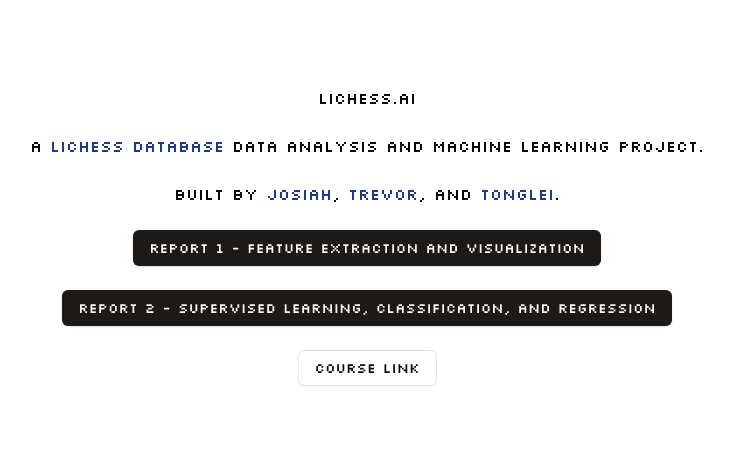
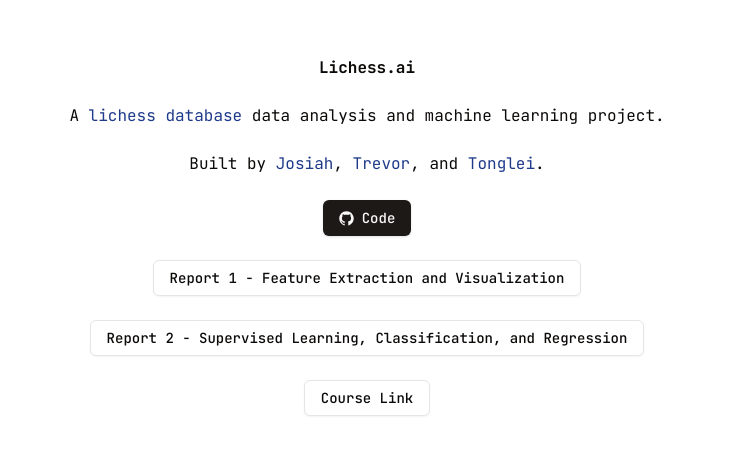
Before and after one commit to plettj/lichess.ai, a Next.js app in the folder lichess.ai/: page / in a window 1280 px wide. Shown: the part 164-618 px from the top of the page, without its empty margins (273-1006 px from the left). Built offline with nearby package versions, Linux system fonts and the light colour scheme.

Commit message:
feat: Link to this repo

```diff
--- a/lichess.ai/app/(home)/page.tsx
+++ b/lichess.ai/app/(home)/page.tsx
@@ -1,14 +1,15 @@
 import { Button } from "@/components/ui/button";
+import { GitHubLogoIcon } from "@radix-ui/react-icons";
 import Link from "next/link";
 
 export default async function Home() {
   return (
     <main className="flex flex-col gap-6 my-auto items-center">
-      <h1>Lichess.ai</h1>
+      <h1 className="font-bold">Lichess.ai</h1>
       <p>
         A{" "}
         <a
-          className="no-underline text-blue-900 hover:to-blue-700"
+          className="no-underline text-blue-900 hover:to-blue-700 hover:underline"
           href="https://database.lichess.org/#standard_games"
         >
           lichess database
@@ -18,21 +19,21 @@
       <p>
         Built by{" "}
         <a
-          className="no-underline text-blue-900 hover:to-blue-700"
+          className="no-underline text-blue-900 hover:to-blue-700 hover:underline"
           href="https://plett.dev"
         >
           Josiah
         </a>
         ,{" "}
         <a
-          className="no-underline text-blue-900 hover:to-blue-700"
+          className="no-underline text-blue-900 hover:to-blue-700 hover:underline"
           href="https://tdude92.github.io/"
         >
           Trevor
         </a>
         , and{" "}
         <a
-          className="no-underline text-blue-900 hover:to-blue-700"
+          className="no-underline text-blue-900 hover:to-blue-700 hover:underline"
           href="https://www.linkedin.com/in/tonglei-liu-18291a248/"
         >
           Tonglei
@@ -40,11 +41,16 @@
         .
       </p>
       <Button asChild>
+        <Link href="https://github.com/plettj/lichess.ai?tab=readme-ov-file">
+          <GitHubLogoIcon className="mr-2" /> Code
+        </Link>
+      </Button>
+      <Button asChild variant="outline">
         <Link href="/static/reports/feature-extraction-and-visualization.pdf">
           Report 1 - Feature Extraction and Visualization
         </Link>
       </Button>
-      <Button asChild>
+      <Button asChild variant="outline">
         <Link href="/static/reports/supervised-learning-classification-and-regression.pdf">
           Report 2 - Supervised Learning, Classification, and Regression
         </Link>
--- a/lichess.ai/app/layout.tsx
+++ b/lichess.ai/app/layout.tsx
@@ -1,11 +1,10 @@
 import TopLoader from "@/components/layouts/TopLoader";
 import { BASE_URL } from "@/lib/constants";
 import { type Metadata } from "next";
-import { Silkscreen } from "next/font/google";
+import { JetBrains_Mono } from "next/font/google";
 import "./globals.css";
 
-const fontSans = Silkscreen({
-  weight: ["400", "700"],
+const fontSans = JetBrains_Mono({
   subsets: ["latin"],
   variable: "--font-sans",
 });
```
Also changed, not shown: 2 other files (tests, documents, lock files or other folders).
